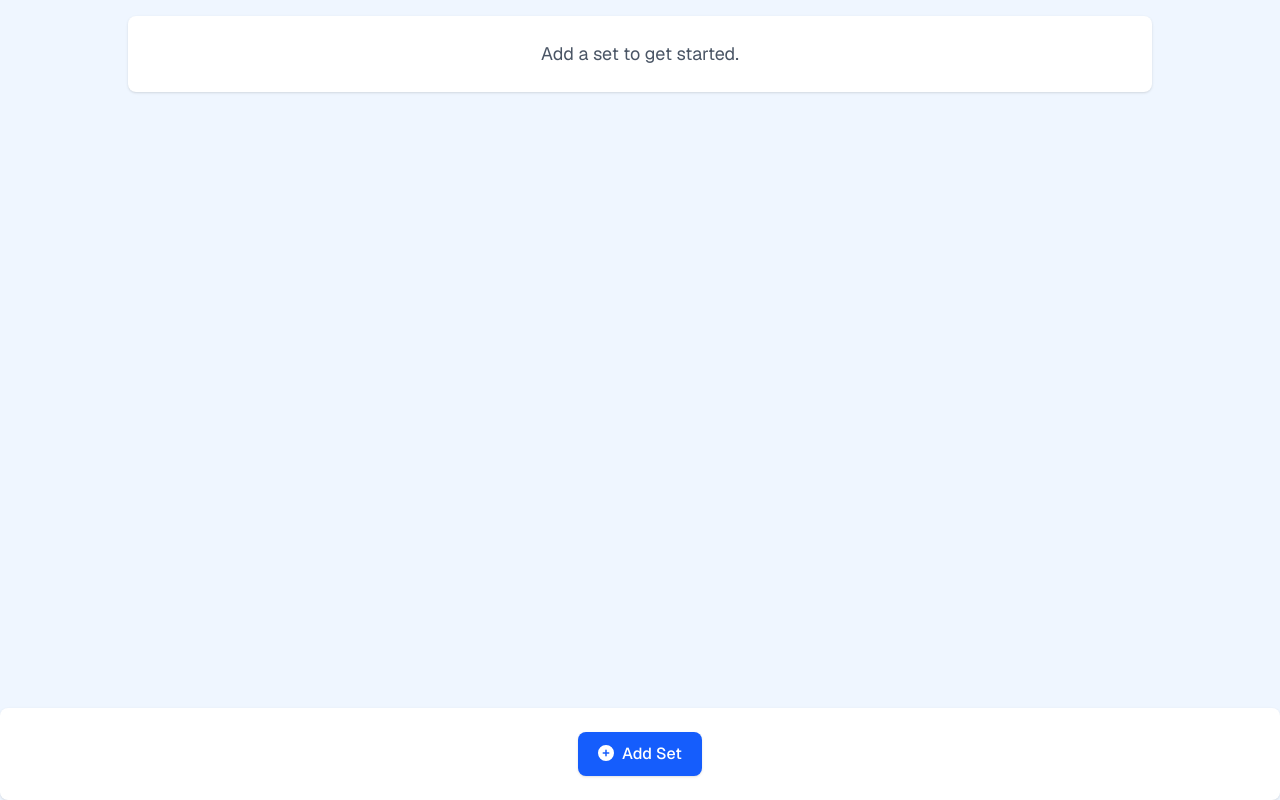
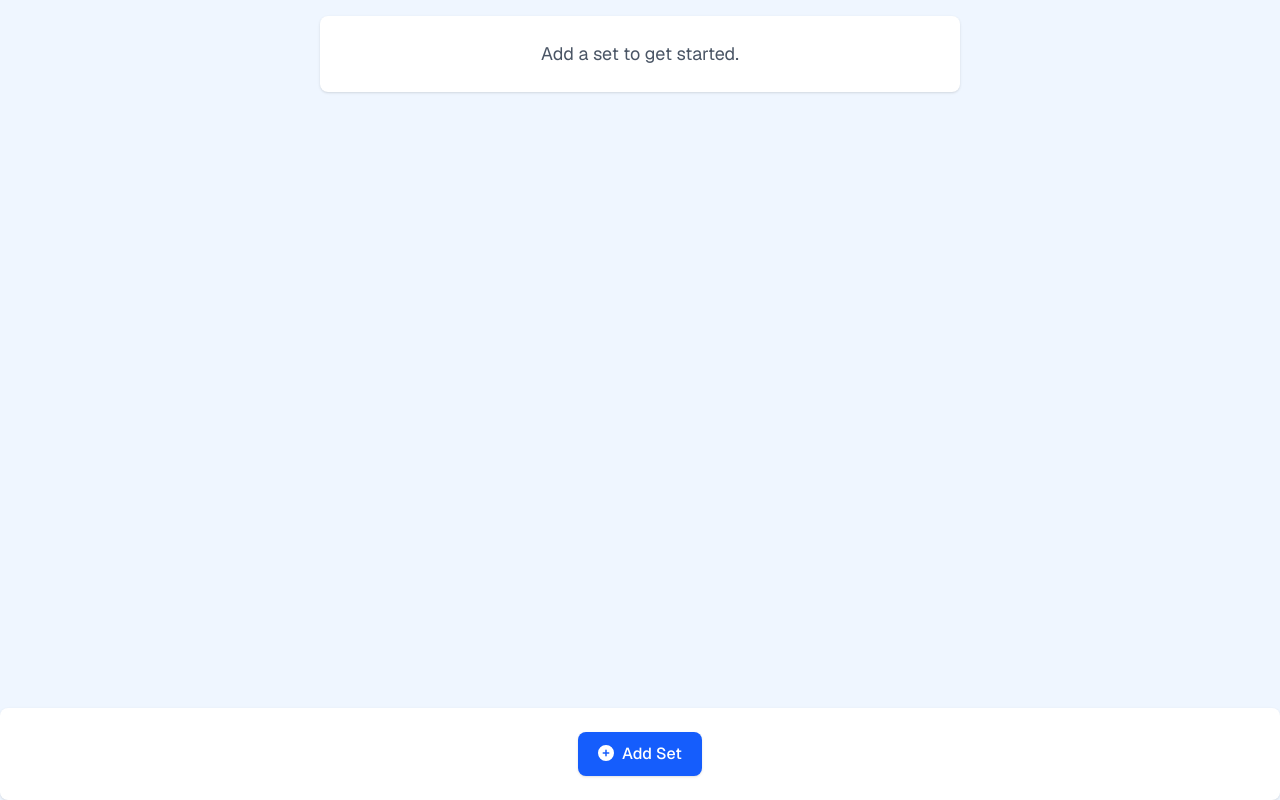
Before and after one commit to gesteves/swimsetter, a Next.js app: page / in a window 1280 px wide. Built offline with nearby package versions, Linux system fonts and the light colour scheme.

Commit message:
Make column narrower

```diff
--- a/app/page.js
+++ b/app/page.js
@@ -65,7 +65,7 @@
 
   return (
     <main className="min-h-[100dvh] p-4 text-lg flex justify-center bg-blue-50 pb-[var(--bottom-padding)]">
-      <div className="w-full max-w-screen-lg space-y-3">
+      <div className="w-full max-w-screen-sm space-y-3">
         {sets.length === 0 && <Intro />}
         {sets.length > 0 && (
           <>
```
